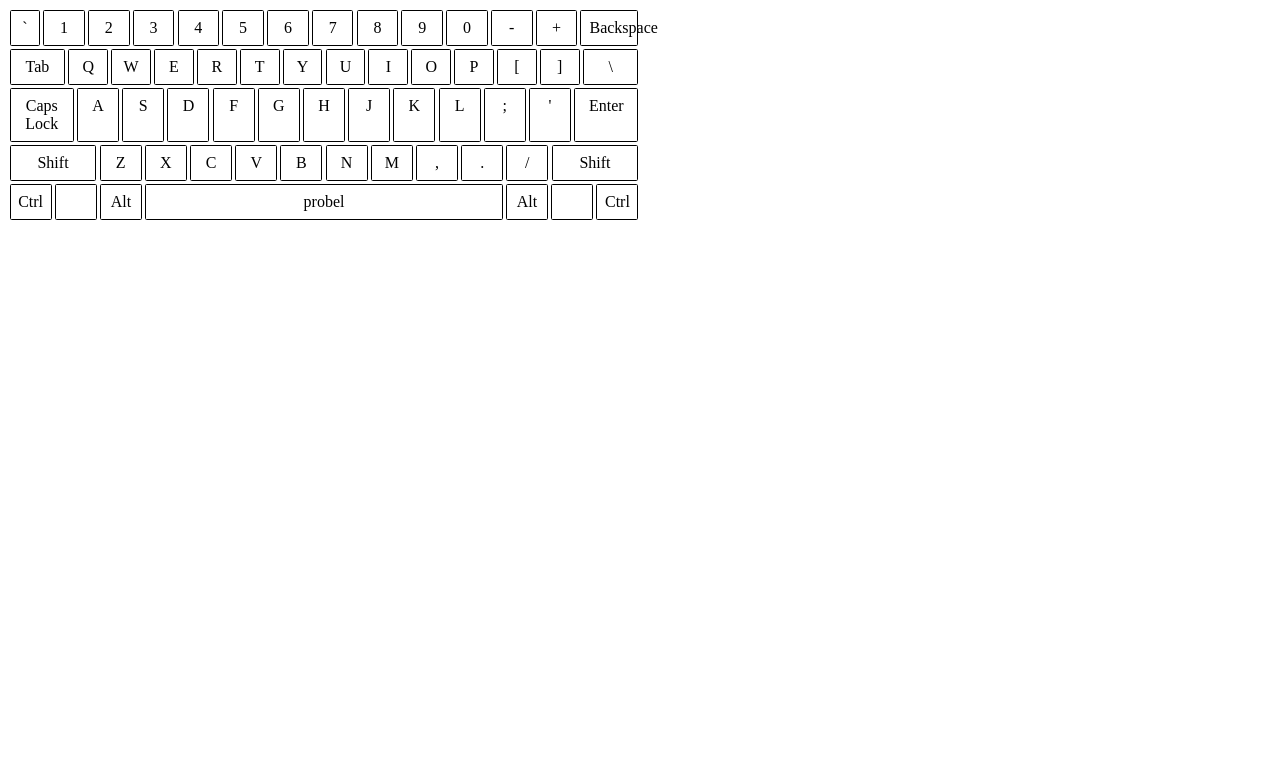
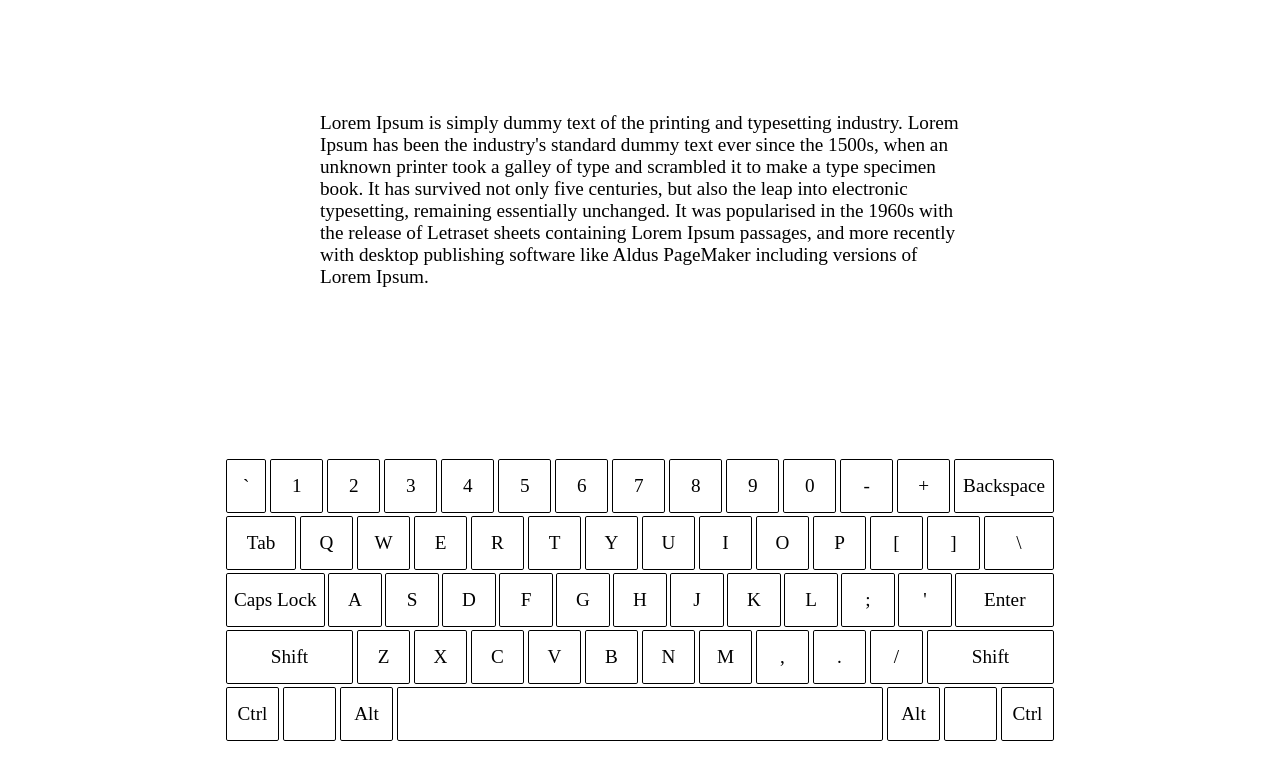
Before and after one commit to kehtolaulu/fastt, a React (Create React App) app: page / in a window 1280 px wide. Shown: the top 780 px of the page. Built offline with nearby package versions, Linux system fonts and the light colour scheme.

Commit message:
Added text layout

```diff
--- a/public/index.css
+++ b/public/index.css
@@ -1,6 +1,29 @@
+html, body {
+  height: 100%;
+  margin: 0;
+  font-size: 1.5vw;
+}
+
+.root {
+  height: 100%;
+}
+
+.content {
+  display: grid;
+  grid-template-rows: 50% 50%;
+  height: 100%;
+}
+
+.text {
+  margin: auto;
+  width: 50%;
+}
+
 .keyboard {
-  display: inline-block;
-  width: 50%;
+  width: 65%;
+  margin: auto;
+  grid-row-start: 2;
+  display: block;
 }
 
 .keyboard-row {
@@ -10,16 +33,18 @@
 
 .key {
   border: 1px solid black;
-  width: 2.5em;
-  padding-bottom: 0.5em;
-  padding-top: 0.5em;
+  width: 4vw;
+  height: 4vw;
   border-radius: 0.1em;
   margin: 0.1em;
   text-align: center;
+  display: flex;
+  justify-content: center;
+  align-items: center;
 }
 
 .small {
-  width: 1.8em;
+  width: 2em;
 }
 
 .space {
@@ -28,7 +53,11 @@
 
 .command {
   flex-grow: 1;
-  padding: 0.5em;
+  text-align: left;
+}
+
+.right {
+  text-align: right;
 }
 
 /*# sourceMappingURL=index.css.map */
--- a/public/index.html
+++ b/public/index.html
@@ -7,7 +7,7 @@
     <meta name="viewport" content="width=device-width, initial-scale=1" />
   </head>
   <body>
-    <div id="root">
+    <div id="root" class="root">
 
     </div>
   </body>
--- a/public/index.sass
+++ b/public/index.sass
@@ -1,6 +1,25 @@
+html, body
+  height: 100%
+  margin: 0
+  font-size: 1.5vw
+
+.root
+  height: 100%
+
+.content
+  display: grid
+  grid-template-rows: 50% 50%
+  height: 100%
+
+.text
+  margin: auto
+  width: 50%
+
 .keyboard
-  display: inline-block
-  width: 50%
+  width: 65%
+  margin: auto
+  grid-row-start: 2
+  display: block
 
 .keyboard-row
   display: flex
@@ -8,19 +27,24 @@
 
 .key
   border: 1px solid black
-  width: 2.5em
-  padding-bottom: 0.5em
-  padding-top: 0.5em
+  width: 4vw
+  height: 4vw
   border-radius: 0.1em
   margin: 0.1em
   text-align: center
+  display: flex
+  justify-content: center
+  align-items: center
 
 .small
-  width: 1.8em
+  width: 2em
 
 .space
   flex-grow: 1
 
 .command
   flex-grow: 1
-  padding: 0.5em
+  text-align: left
+
+.right
+  text-align: right
--- a/src/components/App.js
+++ b/src/components/App.js
@@ -1,79 +1,18 @@
 import React from 'react';
+import Keyboard from './Keyboard';
 
 function App() {
     return (
-        <div class="keyboard">
-            <div class="keyboard-row">
-                <div class="key small">`</div>
-                <div class="key">1</div>
-                <div class="key">2</div>
-                <div class="key">3</div>
-                <div class="key">4</div>
-                <div class="key">5</div>
-                <div class="key">6</div>
-                <div class="key">7</div>
-                <div class="key">8</div>
-                <div class="key">9</div>
-                <div class="key">0</div>
-                <div class="key">-</div>
-                <div class="key">+</div>
-                <div class="key command">Backspace</div>
-            </div>
-            <div class="keyboard-row">
-                <div class="key command">Tab</div>
-                <div class="key">Q</div>
-                <div class="key">W</div>
-                <div class="key">E</div>
-                <div class="key">R</div>
-                <div class="key">T</div>
-                <div class="key">Y</div>
-                <div class="key">U</div>
-                <div class="key">I</div>
-                <div class="key">O</div>
-                <div class="key">P</div>
-                <div class="key">[</div>
-                <div class="key">]</div>
-                <div class="key command">\</div>
-            </div>
-            <div class="keyboard-row">
-                <div class="key command">Caps Lock</div>
-                <div class="key">A</div>
-                <div class="key">S</div>
-                <div class="key">D</div>
-                <div class="key">F</div>
-                <div class="key">G</div>
-                <div class="key">H</div>
-                <div class="key">J</div>
-                <div class="key">K</div>
-                <div class="key">L</div>
-                <div class="key">;</div>
-                <div class="key">'</div>
-                <div class="key command">Enter</div>
-            </div>
-            <div class="keyboard-row">
-                <div class="key command">Shift</div>
-                <div class="key">Z</div>
-                <div class="key">X</div>
-                <div class="key">C</div>
-                <div class="key">V</div>
-                <div class="key">B</div>
-                <div class="key">N</div>
-                <div class="key">M</div>
-                <div class="key">,</div>
-                <div class="key">.</div>
-                <div class="key">/</div>
-                <div class="key command">Shift</div>
-            </div>
-            <div class="keyboard-row">
-                <div class="key">Ctrl</div>
-                <div class="key"></div>
-                <div class="key">Alt</div>
-                <div class="key space">probel</div>
-                <div class="key">Alt</div>
-                <div class="key"></div>
-                <div class="key">Ctrl</div>
-            </div>
-        </div >
+        <div class="content">
+            <div class="text">Lorem Ipsum is simply dummy text of the printing and typesetting industry.
+            Lorem Ipsum has been the industry's standard dummy text ever since the 1500s, when an unknown
+            printer took a galley of type and scrambled it to make a type specimen book.
+            It has survived not only five centuries, but also the leap into electronic typesetting,
+            remaining essentially unchanged. It was popularised in the 1960s with the release of Letraset
+             sheets containing Lorem Ipsum passages, and more recently with desktop publishing software
+             like Aldus PageMaker including versions of Lorem Ipsum.</div>
+            <Keyboard />
+        </div>
     );
 }
 
--- /dev/null
+++ b/src/components/Keyboard.js
@@ -0,0 +1,80 @@
+import React from 'react';
+
+function Keyboard() {
+    return (
+        <div class="keyboard">
+            <div class="keyboard-row">
+                <div class="key small">`</div>
+                <div class="key">1</div>
+                <div class="key">2</div>
+                <div class="key">3</div>
+                <div class="key">4</div>
+                <div class="key">5</div>
+                <div class="key">6</div>
+                <div class="key">7</div>
+                <div class="key">8</div>
+                <div class="key">9</div>
+                <div class="key">0</div>
+                <div class="key">-</div>
+                <div class="key">+</div>
+                <div class="key command">Backspace</div>
+            </div>
+            <div class="keyboard-row">
+                <div class="key command">Tab</div>
+                <div class="key">Q</div>
+                <div class="key">W</div>
+                <div class="key">E</div>
+                <div class="key">R</div>
+                <div class="key">T</div>
+                <div class="key">Y</div>
+                <div class="key">U</div>
+                <div class="key">I</div>
+                <div class="key">O</div>
+                <div class="key">P</div>
+                <div class="key">[</div>
+                <div class="key">]</div>
+                <div class="key command">\</div>
+            </div>
+            <div class="keyboard-row">
+                <div class="key command">Caps Lock</div>
+                <div class="key">A</div>
+                <div class="key">S</div>
+                <div class="key">D</div>
+                <div class="key">F</div>
+                <div class="key">G</div>
+                <div class="key">H</div>
+                <div class="key">J</div>
+                <div class="key">K</div>
+                <div class="key">L</div>
+                <div class="key">;</div>
+                <div class="key">'</div>
+                <div class="key command right">Enter</div>
+            </div>
+            <div class="keyboard-row">
+                <div class="key command">Shift</div>
+                <div class="key">Z</div>
+                <div class="key">X</div>
+                <div class="key">C</div>
+                <div class="key">V</div>
+                <div class="key">B</div>
+                <div class="key">N</div>
+                <div class="key">M</div>
+                <div class="key">,</div>
+                <div class="key">.</div>
+                <div class="key">/</div>
+                <div class="key command right">Shift</div>
+            </div>
+            <div class="keyboard-row">
+                <div class="key">Ctrl</div>
+                <div class="key"></div>
+                <div class="key">Alt</div>
+                <div class="key space"></div>
+                <div class="key">Alt</div>
+                <div class="key"></div>
+                <div class="key">Ctrl</div>
+            </div>
+        </div >
+    );
+}
+
+export default Keyboard;
```
Also changed, not shown: 1 other file (tests, documents, lock files or other folders).
